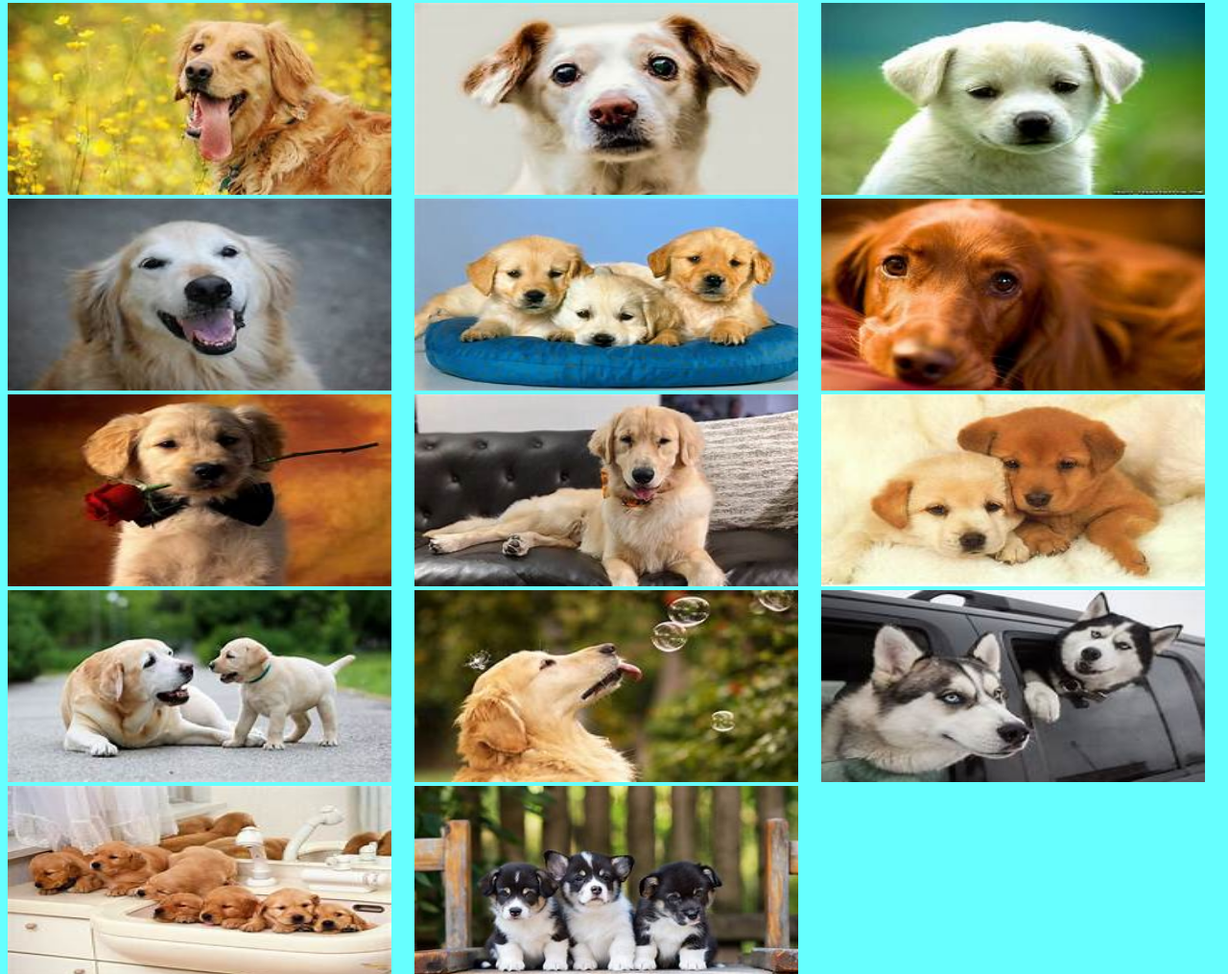
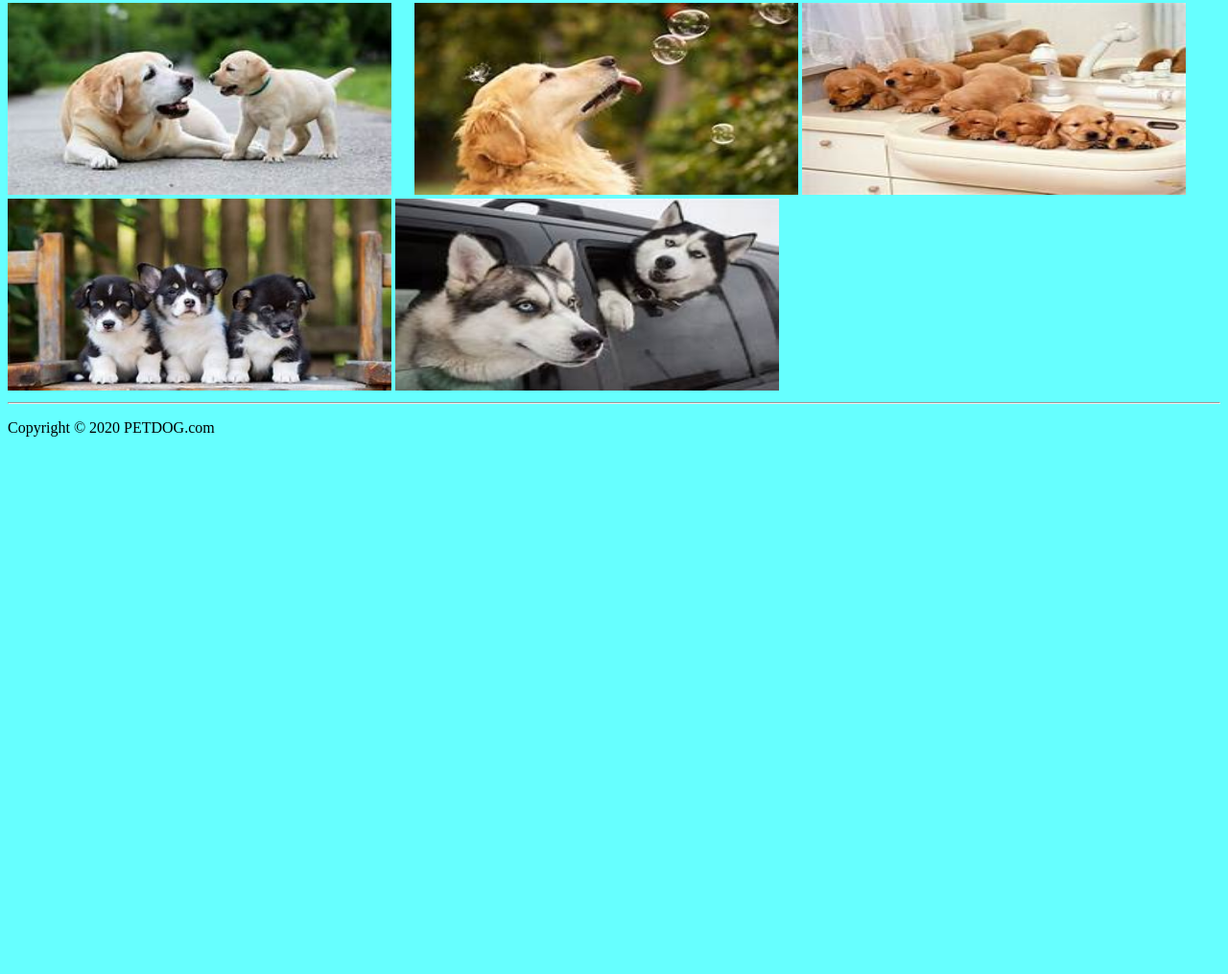
Before and after one commit to tejaswini324/petdogsfarm, a plain HTML site: page IMAGES.html in a window 1280 px wide. Shown: the part 364-1379 px from the top of the page at 96% size. After the commit the page ends 835 px from the top, so only its background shows below. Drawn offline with Linux system fonts and the light colour scheme.

Commit message:
Add files via upload

```diff
--- a/IMAGES.html
+++ b/IMAGES.html
@@ -28,11 +28,10 @@
   <hr>
   </CENTER>
   <h1><i>IMAGES OF PET DOGS</i></h1>
- <img src="IMGDOG1.JPG" alt="DOG"height="200px"width="400px">&nbsp&nbsp&nbsp&nbsp&nbsp&nbsp<img src="IMGDOG2.JPG" alt="DOG"height="200px"width="400px">&nbsp&nbsp&nbsp&nbsp&nbsp&nbsp<img src="IMGDOG3.JPG" alt="DOG"height="200px"width="400px">
-  <img src="IMGDOG4.JPG" alt="DOG"height="200px"width="400px">&nbsp&nbsp&nbsp&nbsp&nbsp&nbsp<img src="IMGDOG5.JPG" alt="DOG"height="200px"width="400px">&nbsp&nbsp&nbsp&nbsp&nbsp&nbsp<img src="IMGDOG6.JPG" alt="DOG"height="200px"width="400px">
-  <img src="IMGDOG7.JPG" alt="DOG"height="200px"width="400px">&nbsp&nbsp&nbsp&nbsp&nbsp&nbsp<img src="IMGDOG8.JPG" alt="DOG"height="200px"width="400px">&nbsp&nbsp&nbsp&nbsp&nbsp&nbsp<img src="IMGDOG9.JPG" alt="DOG"height="200px"width="400px">
- <img src="IMGDOG10.jpg" alt="DOG" height="200px"width="400px">&nbsp&nbsp&nbsp&nbsp&nbsp&nbsp<img src="IMGDOG11.jpg" alt="DOG"height="200px"width="400px">&nbsp&nbsp&nbsp&nbsp&nbsp&nbsp<img src="IMGDOG12.jpg" alt="DOG"height="200px"width="400px">
+
+ <img src="IMGDOG10.jpg" alt="DOG" height="200px"width="400px">&nbsp&nbsp&nbsp&nbsp&nbsp&nbsp<img src="IMGDOG11.jpg" alt="DOG"height="200px"width="400px">
  <img src="IMGDOG13.jpg" alt="DOG" height="200px"width="400px">&nbsp&nbsp&nbsp&nbsp&nbsp&nbsp<img src="IMGDOG14.jpg" alt="DOG"height="200px"width="400px">
+<img src="IMGDOG12.jpg" alt="DOG"height="200px"width="400px">
 <hr>
 <foooter>
 <div class="footer">
```
